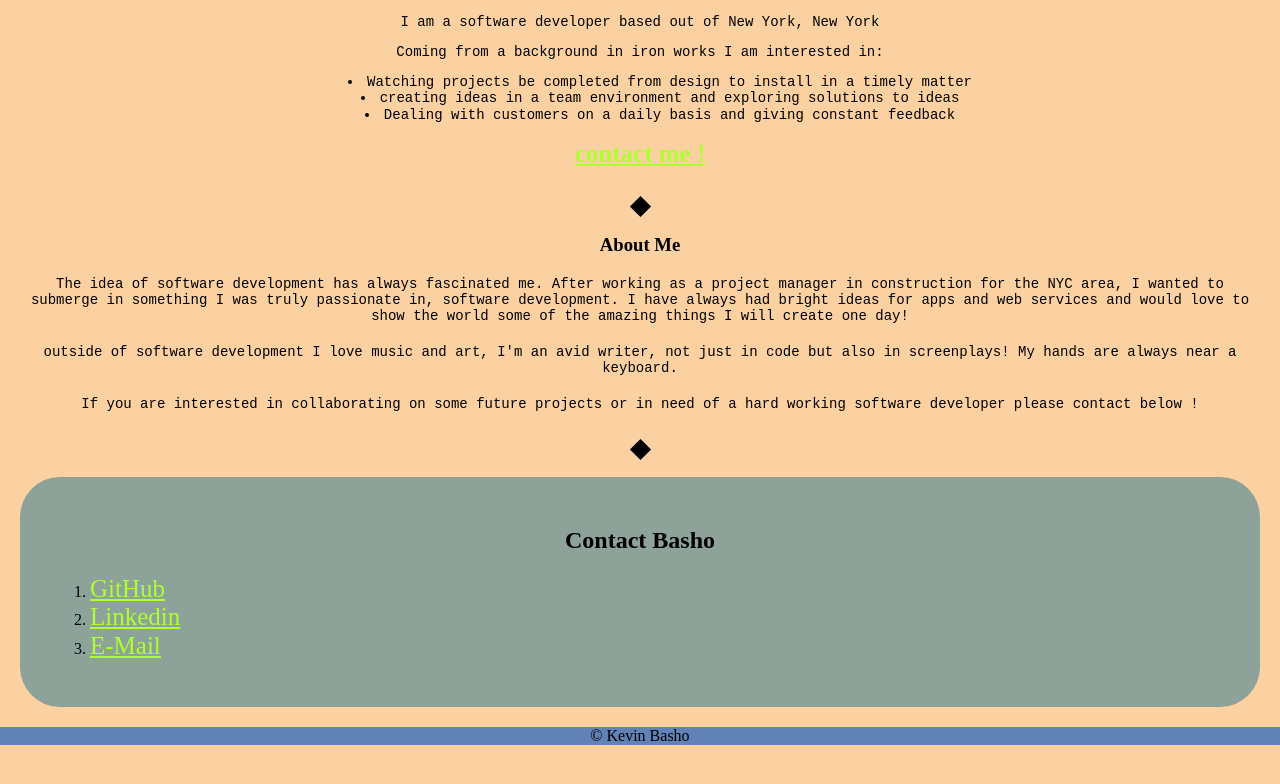
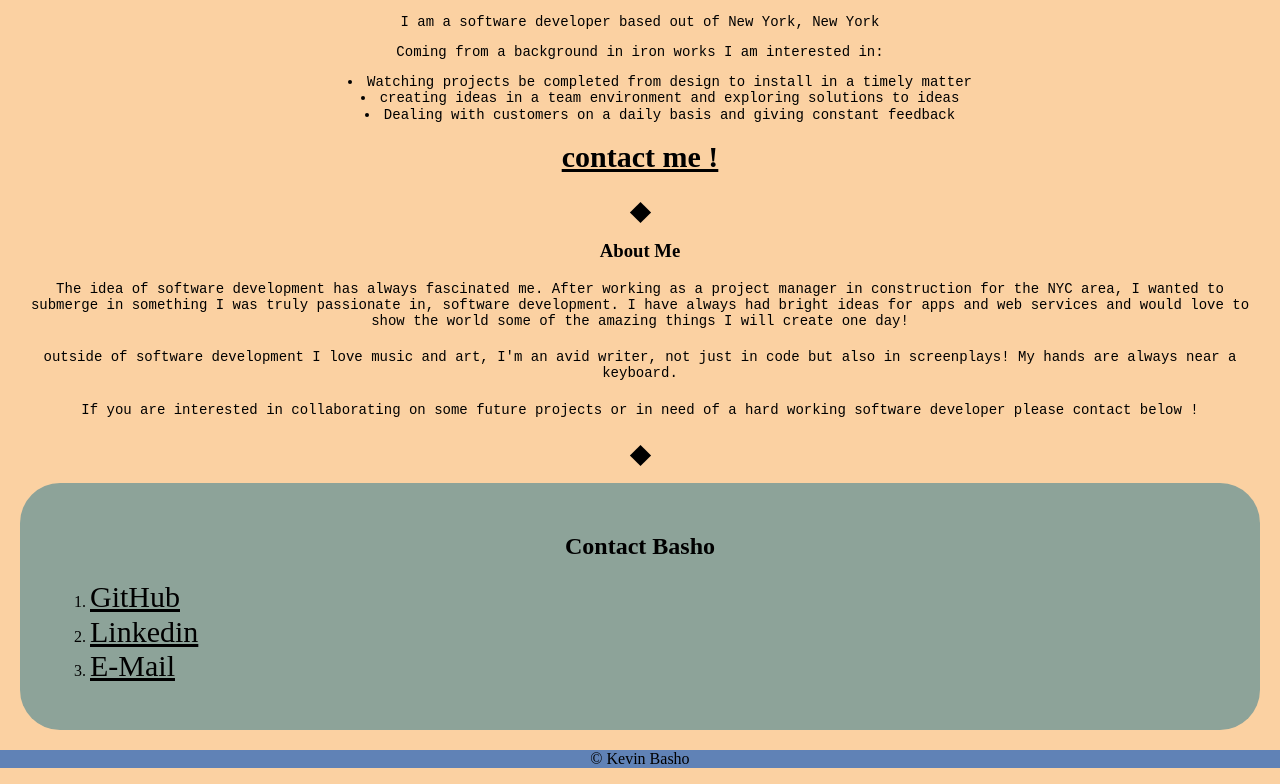
Before and after one commit to K-Basho/Web-Portfolio-Thinkful, a plain HTML site: page index.html in a window 1280 px wide. Shown: the part 1215-1999 px from the top of the page. Before the commit the page ends 1976 px from the top, so only its background shows below. Drawn offline with nearby package versions, Linux system fonts and the light colour scheme.

Commit message:
update css.style
fixed contrast issues for readability.

```diff
--- a/style.css
+++ b/style.css
@@ -56,10 +56,10 @@ h3{
 /*changing links interaction*/
 a {
   font-family: times new roman, sans-serif;
-  font-size: 25px;
+  font-size: 30px;
 }
-a:link    { color: greenyellow;  }
-a:visited { color: black;   }
+a:link    { color: black;  }
+a:visited { color: white;   }
 a:hover   { color: blue; }
 a:active  { color: red;  }
 
```
